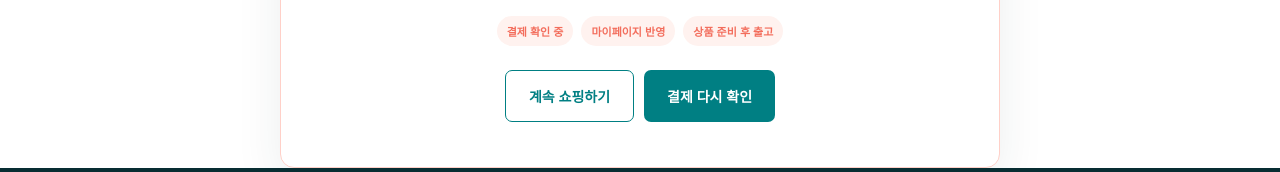
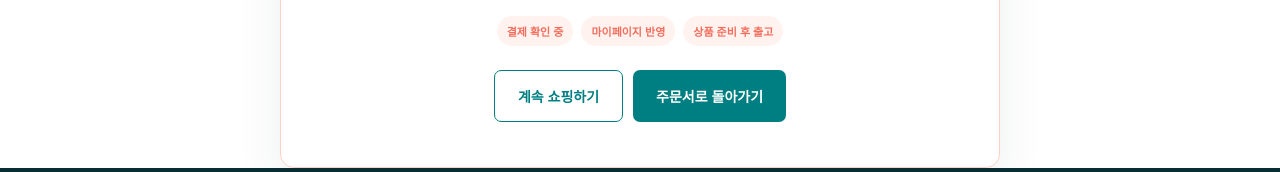
Before and after one commit to DAIL621/pado-store, a Next.js app: page /payments/toss/success in a window 1280 px wide. Shown: the part 604-776 px from the top of the page. Built offline with nearby package versions, Linux system fonts and the light colour scheme; no server answers.

Commit message:
Clarify Toss payment result actions

```diff
--- a/components/payments/TossPaymentResult.tsx
+++ b/components/payments/TossPaymentResult.tsx
@@ -18,6 +18,7 @@ export function TossPaymentResult({ paymentKey, orderId, amount }: Props) {
   const requested = useRef(false);
   const numericAmount = Number(amount ?? 0);
   const isSuccess = status === "success";
+  const isChecking = status === "checking";
 
   useEffect(() => {
     if (requested.current) return;
@@ -69,9 +70,13 @@ export function TossPaymentResult({ paymentKey, orderId, amount }: Props) {
       </div>
       <div className="complete-actions">
         <Link href="/products" className="button outline">계속 쇼핑하기</Link>
-        <Link href={isSuccess ? "/mypage" : "/checkout"} className="button teal">
-          {isSuccess ? "주문내역 확인" : "결제 다시 확인"}
-        </Link>
+        {isChecking ? (
+          <button type="button" className="button teal" disabled>결제 확인 중</button>
+        ) : (
+          <Link href={isSuccess ? "/mypage" : "/checkout"} className="button teal">
+            {isSuccess ? "주문내역 확인" : "주문서로 돌아가기"}
+          </Link>
+        )}
       </div>
     </section>
   );
```
